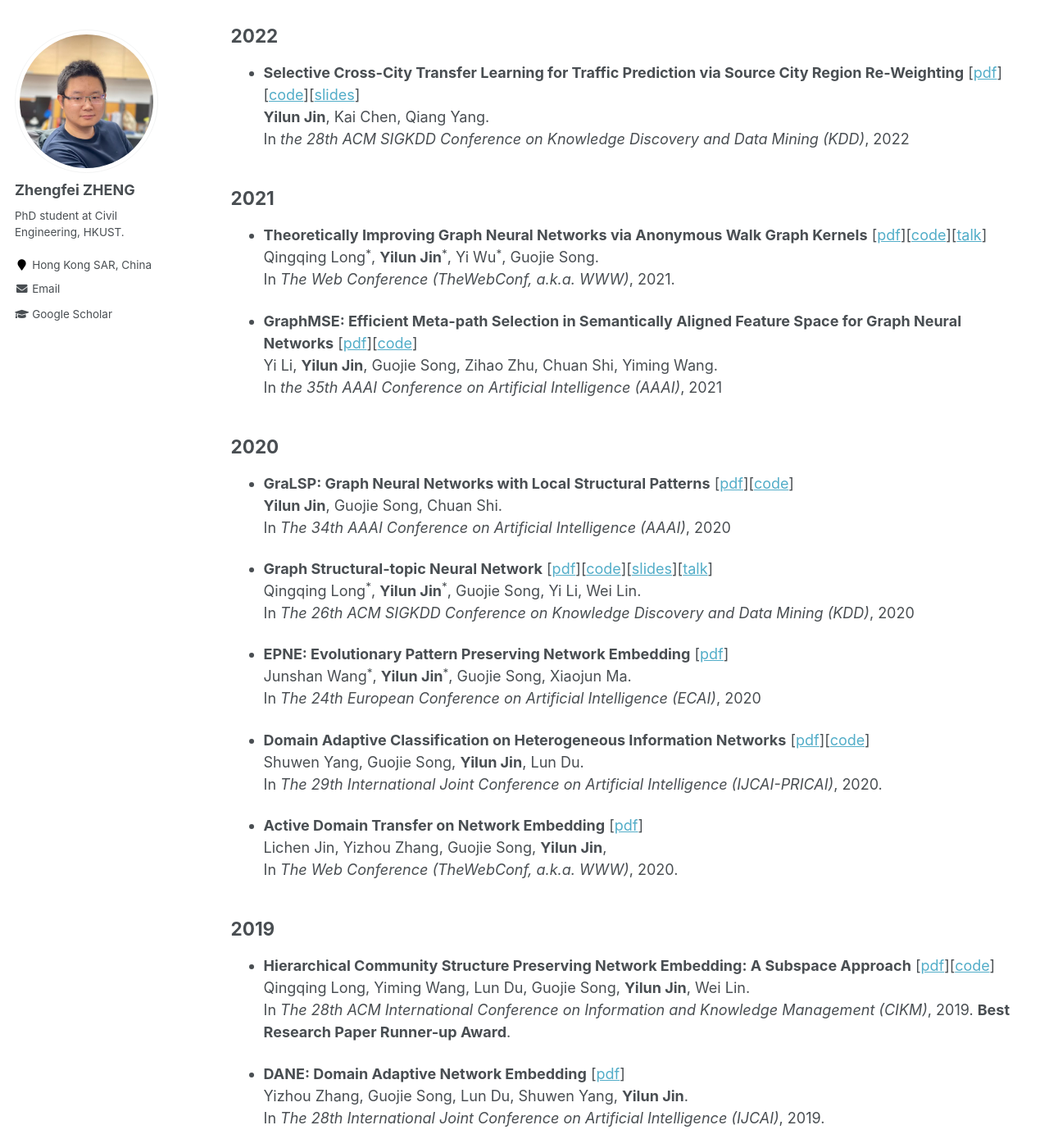
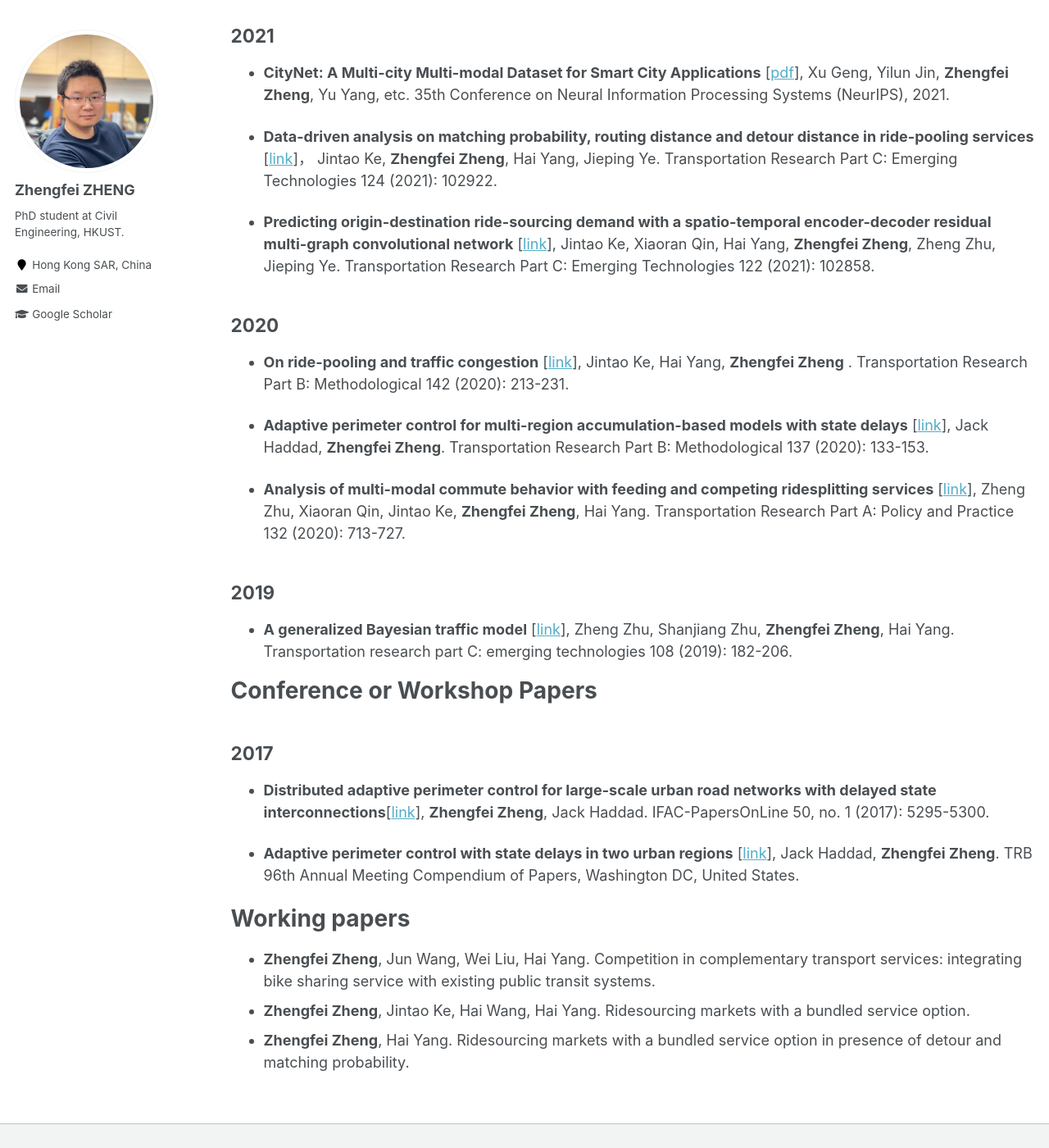
Before and after one commit to zf-z/zf-z.github.io, a Jekyll site: the page built from _pages/publications.md, in a window 1280 px wide and 1400 px high, scrolled down 290 px. Shown: the whole window at 82% size. Built offline with Jekyll 4.4.1, drawn with Linux system fonts in a browser that asks for light colours; some of the changed text lies outside the part shown.

Commit message:
Update publications.md

```diff
--- a/_pages/publications.md
+++ b/_pages/publications.md
@@ -9,56 +9,35 @@ You can also find my papers in [my Google Scholar](https://scholar.google.com/ci
 (<sup>\*</sup> indicates equal contribution. )
 
 # Journal Papers
-## 2022
-* **Selective Cross-City Transfer Learning for Traffic Prediction via Source City Region Re-Weighting** \[[pdf](https://kl4805.github.io/files/KDD22.pdf)\]\[[code](https://github.com/KL4805/CrossTReS)\]\[[slides](https://kl4805.github.io/files/final_kdd22.pdf)\]<br>
-**Yilun Jin**, Kai Chen, Qiang Yang. <br> In *the 28th ACM SIGKDD Conference on Knowledge Discovery and Data Mining (KDD)*, 2022
+## 2021
+* **CityNet: A Multi-city Multi-modal Dataset for Smart City Applications** \[[pdf](https://arxiv.org/pdf/2106.15802.pdf)\], Xu Geng, Yilun Jin,
+**Zhengfei Zheng**, Yu Yang, etc. 35th Conference on Neural Information Processing Systems (NeurIPS), 2021.  <br>
 
-## 2021
-* **Theoretically Improving Graph Neural Networks via Anonymous Walk Graph Kernels** \[[pdf](https://dl.acm.org/doi/pdf/10.1145/3442381.3449951)\]\[[code](https://github.com/YimiAChack/GSKN)\]\[[talk](https://www.youtube.com/watch?v=2jInnSxOP2A)\]<br>
-Qingqing Long<sup>\*</sup>, **Yilun Jin**<sup>\*</sup>, Yi Wu<sup>\*</sup>, Guojie Song. <br>In *The Web Conference (TheWebConf, a.k.a. WWW)*, 2021.
+* **Data-driven analysis on matching probability, routing distance and detour distance in ride-pooling services** \[[link](https://www.sciencedirect.com/science/article/pii/S0968090X20308214)\]， Jintao Ke, **Zhengfei Zheng**, Hai Yang, Jieping Ye. Transportation Research Part C: Emerging Technologies 124 (2021): 102922. <br>
 
-* **GraphMSE: Efficient Meta-path Selection in Semantically Aligned Feature Space for Graph Neural Networks** \[[pdf](https://kl4805.github.io/files/GraphMSE-AAAI21.pdf)\]\[[code](https://github.com/pkuliyi2015/GraphMSE)\]<br>
-Yi Li, **Yilun Jin**, Guojie Song, Zihao Zhu, Chuan Shi, Yiming Wang. <br>In *the 35th AAAI Conference on Artificial Intelligence (AAAI)*, 2021
+* **Predicting origin-destination ride-sourcing demand with a spatio-temporal encoder-decoder residual multi-graph convolutional network** \[[link](https://www.sciencedirect.com/science/article/pii/S0968090X20307580)\], Jintao Ke, Xiaoran Qin, Hai Yang, **Zhengfei Zheng**, Zheng Zhu, Jieping Ye. Transportation Research Part C: Emerging Technologies 122 (2021): 102858. <br>
 
 ## 2020
-* **GraLSP: Graph Neural Networks with Local Structural Patterns** \[[pdf](https://kl4805.github.io/files/aaai20.pdf)\]\[[code](https://github.com/KL4805/GraLSP)\] <br>
-**Yilun Jin**, Guojie Song, Chuan Shi. <br>In *The 34th AAAI Conference on Artificial Intelligence (AAAI)*, 2020
+* **On ride-pooling and traffic congestion** \[[link](https://www.sciencedirect.com/science/article/pii/S0191261520304094)\], Jintao Ke, Hai Yang, **Zhengfei Zheng**
+. Transportation Research Part B: Methodological 142 (2020): 213-231. <br>
 
-* **Graph Structural-topic Neural Network** \[[pdf](https://dl.acm.org/doi/pdf/10.1145/3394486.3403150)\]\[[code](https://github.com/YimiAChack/GraphSTONE)\]\[[slides](https://kl4805.github.io/files/GraphSTONE_slides.pdf)\]\[[talk](https://youtu.be/zLi1it28ihI)\]<br>
-Qingqing Long<sup>\*</sup>, **Yilun Jin**<sup>\*</sup>, Guojie Song, Yi Li, Wei Lin. <br>In *The 26th ACM SIGKDD Conference on Knowledge Discovery and Data Mining (KDD)*, 2020
+* **Adaptive perimeter control for multi-region accumulation-based models with state delays** \[[link](https://www.sciencedirect.com/science/article/pii/S0191261518303096)\], Jack Haddad, **Zhengfei Zheng**. Transportation Research Part B: Methodological 137 (2020): 133-153.  <br>
 
-* **EPNE: Evolutionary Pattern Preserving Network Embedding** \[[pdf](http://ecai2020.eu/papers/528_paper.pdf)\] <br>
-Junshan Wang<sup>\*</sup>, **Yilun Jin**<sup>\*</sup>, Guojie Song, Xiaojun Ma. <br>In *The 24th European Conference on Artificial Intelligence (ECAI)*, 2020
-
-* **Domain Adaptive Classification on Heterogeneous Information Networks** \[[pdf](https://www.ijcai.org/Proceedings/2020/0196.pdf)\]\[[code](https://github.com/PKUterran/MuSDAC)\]<br>
-Shuwen Yang, Guojie Song, **Yilun Jin**, Lun Du. <br>In *The 29th International Joint Conference on Artificial Intelligence (IJCAI-PRICAI)*, 2020.
-
-* **Active Domain Transfer on Network Embedding** \[[pdf](https://dl.acm.org/doi/pdf/10.1145/3366423.3380024)\]<br>
-Lichen Jin, Yizhou Zhang, Guojie Song, **Yilun Jin**, <br>In *The Web Conference (TheWebConf, a.k.a. WWW)*, 2020.
+* **Analysis of multi-modal commute behavior with feeding and competing ridesplitting services** \[[link](https://www.sciencedirect.com/science/article/pii/S0965856419307104)\], Zheng Zhu, Xiaoran Qin, Jintao Ke, **Zhengfei Zheng**, Hai Yang. Transportation Research Part A: Policy and Practice 132 (2020): 713-727. <br>
 
 ## 2019
-* **Hierarchical Community Structure Preserving Network Embedding: A Subspace Approach** \[[pdf](https://dl.acm.org/doi/pdf/10.1145/3357384.3357947)\]\[[code](https://github.com/YimiAChack/SpaceNE)\] <br>
-Qingqing Long, Yiming Wang, Lun Du, Guojie Song, **Yilun Jin**, Wei Lin. <br>In *The 28th ACM International Conference on Information and Knowledge Management (CIKM)*, 2019. **Best Research Paper Runner-up Award**.
+* **A generalized Bayesian traffic model** \[[link](https://www.sciencedirect.com/science/article/pii/S0968090X18318199)\], Zheng Zhu, Shanjiang Zhu, **Zhengfei Zheng**, Hai Yang. Transportation research part C: emerging technologies 108 (2019): 182-206. <br>
 
-* **DANE: Domain Adaptive Network Embedding** \[[pdf](https://www.ijcai.org/proceedings/2019/0606.pdf)\] <br>
-Yizhou Zhang, Guojie Song, Lun Du, Shuwen Yang, **Yilun Jin**. <br>In *The 28th International Joint Conference on Artificial Intelligence (IJCAI)*, 2019.
 
-# Journal Papers
+# Conference or Workshop Papers
 
-* **SecureBoost: A Lossless Federated Learning Framework** \[[pdf](https://arxiv.org/pdf/1901.08755.pdf)\] <br>
-Kewei Cheng, Tao Fan, **Yilun Jin**, Yang Liu, Tianjian Chen, Qiang Yang. <br>In *IEEE Intelligent Systems, 2021*.
+## 2017
+* **Distributed adaptive perimeter control for large-scale urban road networks with delayed state interconnections**\[[link](https://www.sciencedirect.com/science/article/pii/S2405896317310029)\], **Zhengfei Zheng**, Jack Haddad. IFAC-PapersOnLine 50, no. 1 (2017): 5295-5300.<br>
 
-* **Deep Convolutional Neural Network based Medical Concept Normalization** \[[pdf](https://ieeexplore.ieee.org/document/9186351)\] <br>
-Guojie Song, Qingqing Long, Yi Luo, Yiming Wang, **Yilun Jin**. <br>In *IEEE Transactions on Big Data, 2020*.
+* **Adaptive perimeter control with state delays in two urban regions** \[[link](https://trid.trb.org/view/1437840)\], Jack Haddad, **Zhengfei Zheng**. TRB 96th Annual Meeting Compendium of Papers, Washington DC, United States.  <br>
 
-# Workshop Papers
+# Working papers
 
-* **SecureBoost: A Lossless Federated Learning Framework** \[[pdf](https://arxiv.org/pdf/1901.08755.pdf)\] <br>
-Kewei Cheng, Tao Fan, **Yilun Jin**, Yang Liu, Tianjian Chen, Qiang Yang. <br>In *The 1st International Workshop on Federated Machine Learning for User Privacy and Data Confidentiality (FML-IJCAI’19)*.
-
-# Conference Papers
-<!-- # Book Chapters
-
-* (In Chinese) **Chapter 6: Differential Privacy (差分隐私)** and **Chapter 8: Federated Learning (联邦学习)** \[purchase [link](https://item.jd.com/13604520.html)\] <br>
-In *Privacy-Preserving Computing*, Kai Chen and Qiang Yang, Publishing House of Electronics Industry, China, 2022.
- -->
+-	**Zhengfei Zheng**, Jun Wang, Wei Liu, Hai Yang. Competition in complementary transport services: integrating bike sharing service with existing public transit systems. <br>
+-	**Zhengfei Zheng**, Jintao Ke, Hai Wang, Hai Yang. Ridesourcing markets with a bundled service option. <br>
+-	**Zhengfei Zheng**, Hai Yang. Ridesourcing markets with a bundled service option in presence of detour and matching probability.<br>
```
